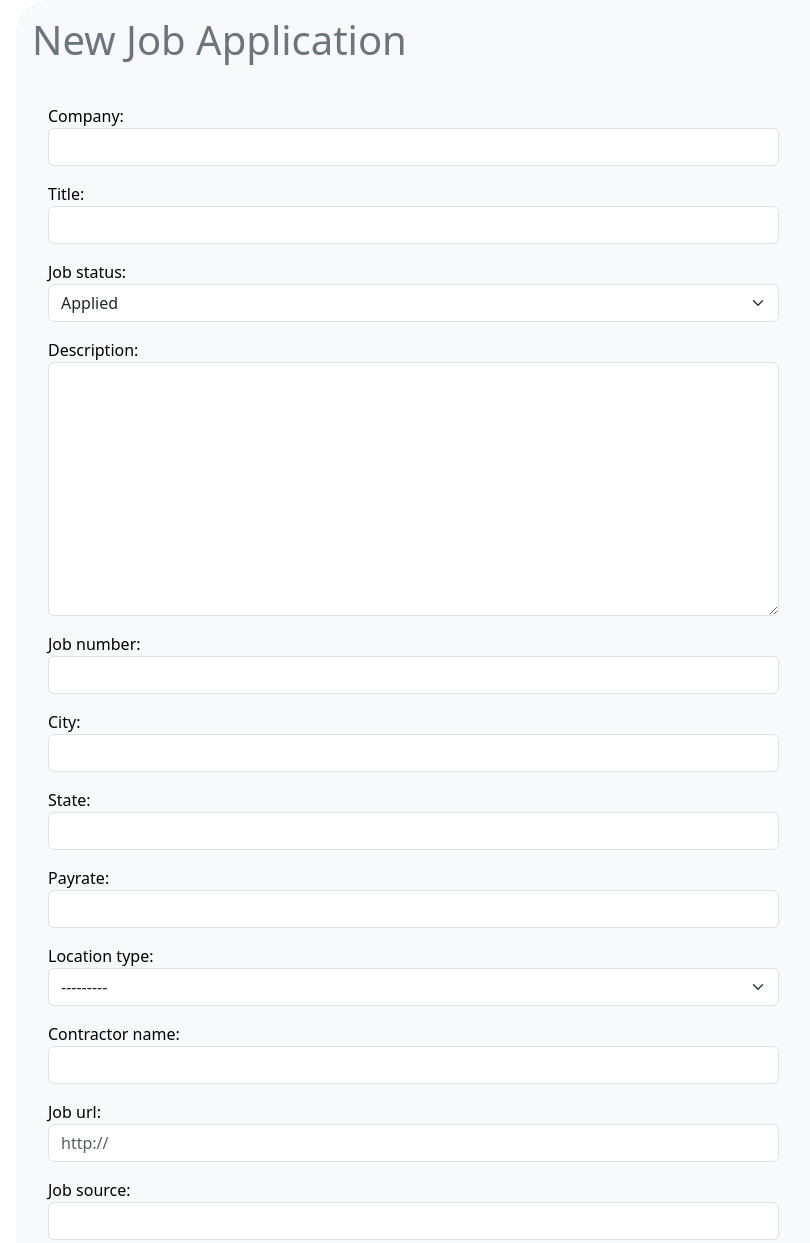
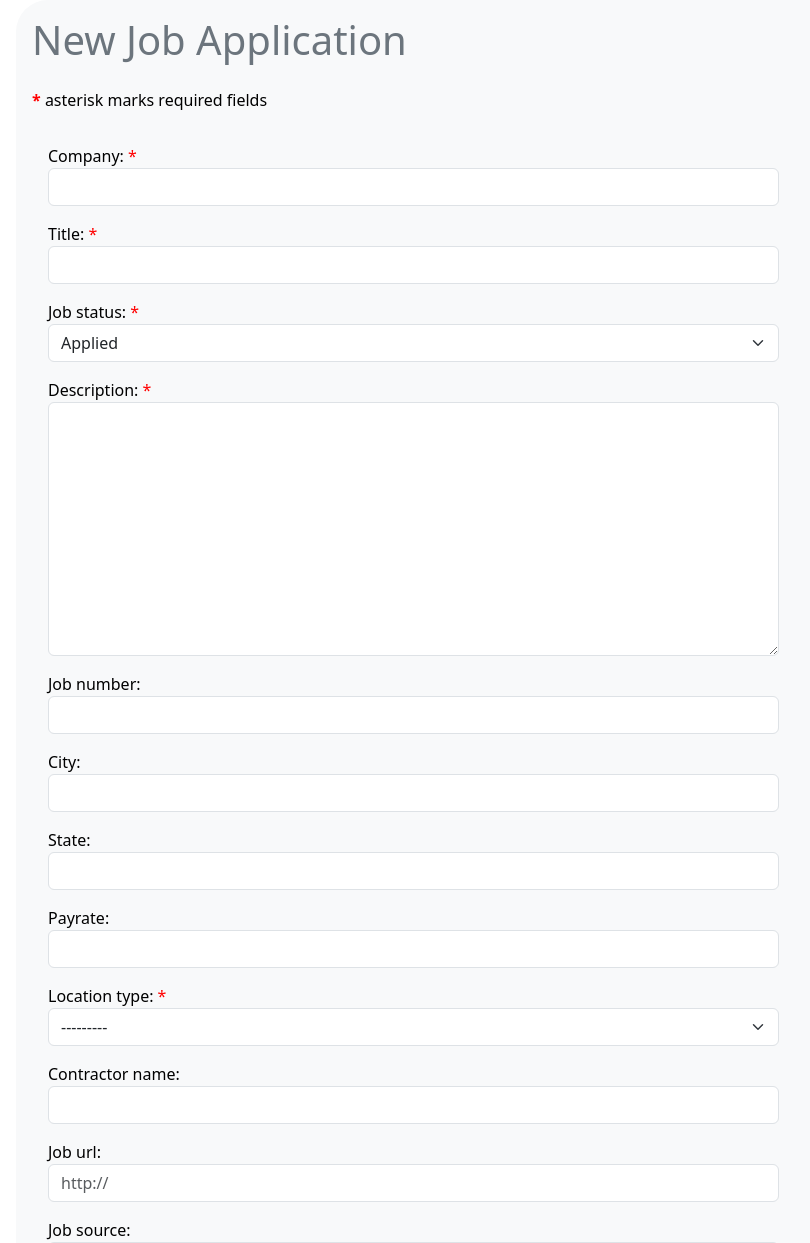
Before and after one commit to garykpdx/jobtracker, a Django app: page /jobapps/new-job/ in a window 1280 px wide. Shown: the part 56-1299 px from the top of the page, without its empty margins (54-864 px from the left). Run offline with Django 5.2, Linux system fonts and the light colour scheme; the visitor is signed in with stand-in values (Sample User, id 1).

Commit message:
showw asterisk for required fields in jobs and contractors

```diff
--- a/jobtracker/jobapps/forms.py
+++ b/jobtracker/jobapps/forms.py
@@ -3,6 +3,23 @@ from . import models
 
 
 class CreateJobapp(forms.ModelForm):
+    required_css_class = "required"
+
+    def __init__(self, *args, **kwargs):
+        super().__init__(*args, **kwargs)
+        self.fields["company"].required = True
+        self.fields["title"].required = True
+        self.fields["job_status"].required = True
+        self.fields["job_url"].required = False
+        self.fields["description"].required = True
+        self.fields["job_number"].required = False
+        self.fields["city"].required = False
+        self.fields["state"].required = False
+        self.fields["payrate"].required = False
+        self.fields["location_type"].required = True
+        self.fields["contractor_name"].required = False
+        self.fields["job_source"].required = False
+
     class Meta:
         model = models.JobApp
         fields = [
--- a/jobtracker/jobapps/templates/jobapps/new_jobapp.html
+++ b/jobtracker/jobapps/templates/jobapps/new_jobapp.html
@@ -5,11 +5,19 @@ Job Lizard - New Job App
 {% endblock %}
 
 {% block content %}
+<style>
+    label.required::after {
+        content: " *";
+        color: red;
+    }
+</style>
+
 <div class="container-sm text-bg-light p-3 rounded-5">
     <div class="row align-items-start">
         <div class="col mb-3 text-secondary">
             <h1>New Job Application</h1>
         </div>
+        <p><b style="color:red;">*</b> asterisk marks required fields</p>
     </div>
     <div class="form-group">
         <div class="row align-items-start mb-2">
```
Also changed, not shown: jobtracker/contractors/forms.py (+7 -0 lines), jobtracker/contractors/templates/contractors/edit_contractor.html (+7 -0 lines), jobtracker/contractors/templates/contractors/new_contractor.html (+7 -0 lines), jobtracker/jobapps/templates/jobapps/edit_jobapp.html (+7 -0 lines).
